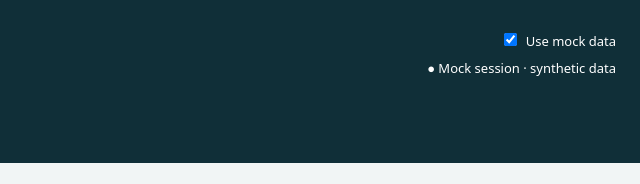
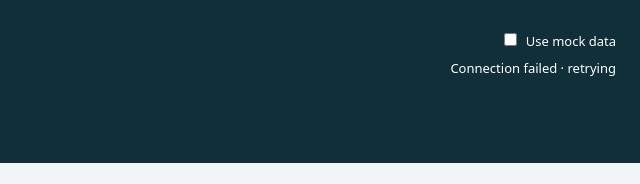
Before and after one commit to trisha-s-101/athena, a website with bundled scripts: page web/index.html in a window 1280 px wide. Shown: the top 184 px of the page, 640-1280 px from the left. Built offline with nearby package versions, Linux system fonts and the light colour scheme; files whose address does not match are found by name.

Commit message:
removed check by default AGAIN

```diff
--- a/web/index.html
+++ b/web/index.html
@@ -10,7 +10,7 @@
   <script type="module" src="app.js"></script>
 </head>
 <body>
-  <header><div><span class="eyebrow">GREATER MANCHESTER</span><h1>Athena<span class="dot">●</span></h1><p>Move stock where it can make a difference.</p></div><div class="connection"><label><input type="checkbox" id="mockToggle" checked> Use mock data</label><span id="connectionStatus" role="status">Loading…</span><small id="simClock" hidden></small></div></header>
+  <header><div><span class="eyebrow">GREATER MANCHESTER</span><h1>Athena<span class="dot">●</span></h1><p>Move stock where it can make a difference.</p></div><div class="connection"><label><input type="checkbox" id="mockToggle"> Use mock data</label><span id="connectionStatus" role="status">Loading…</span><small id="simClock" hidden></small></div></header>
   <main>
     <div id="notice" role="status" aria-live="polite"></div>
     <section class="metrics" id="metrics" aria-label="Exchange metrics"></section>
```
